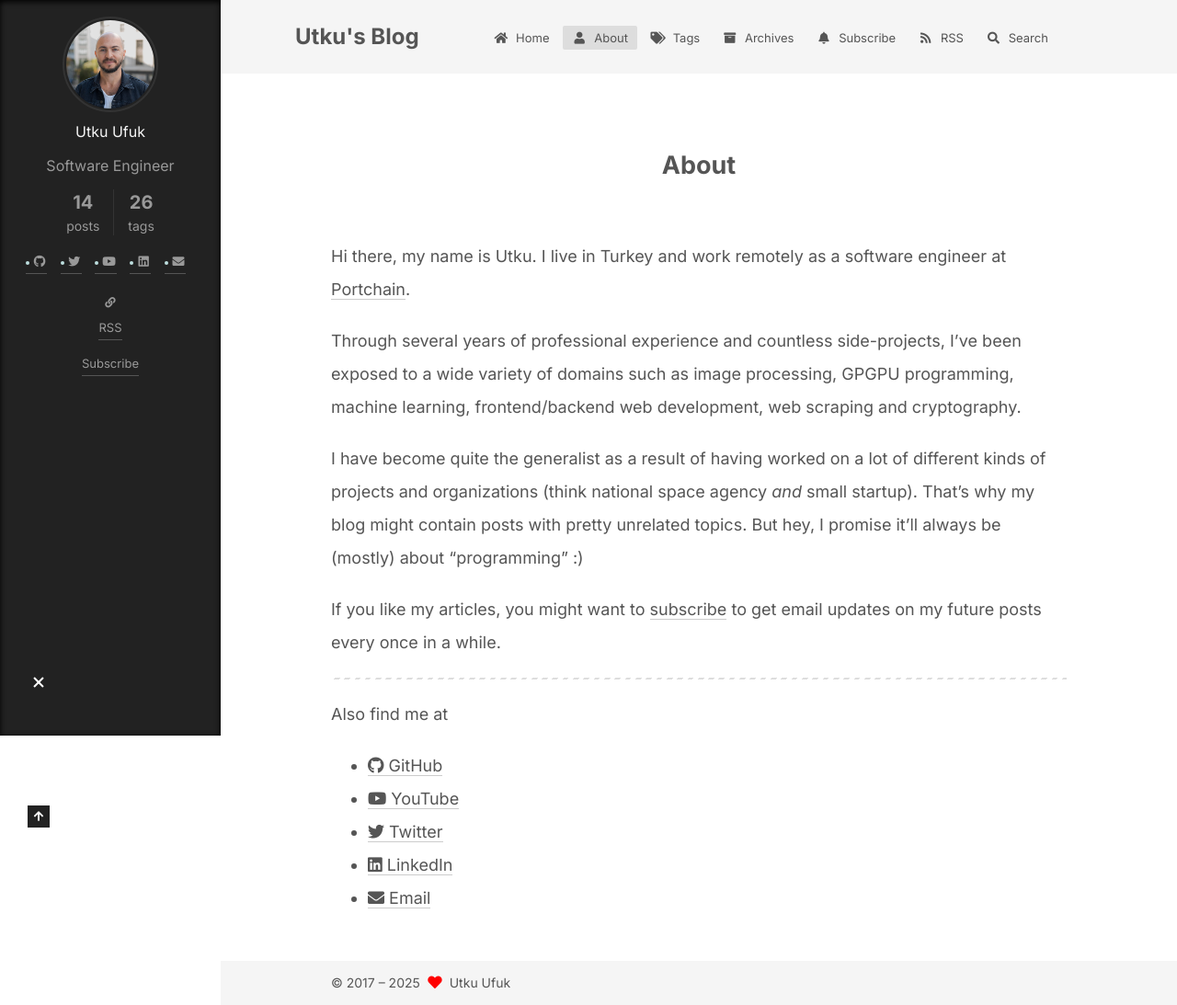
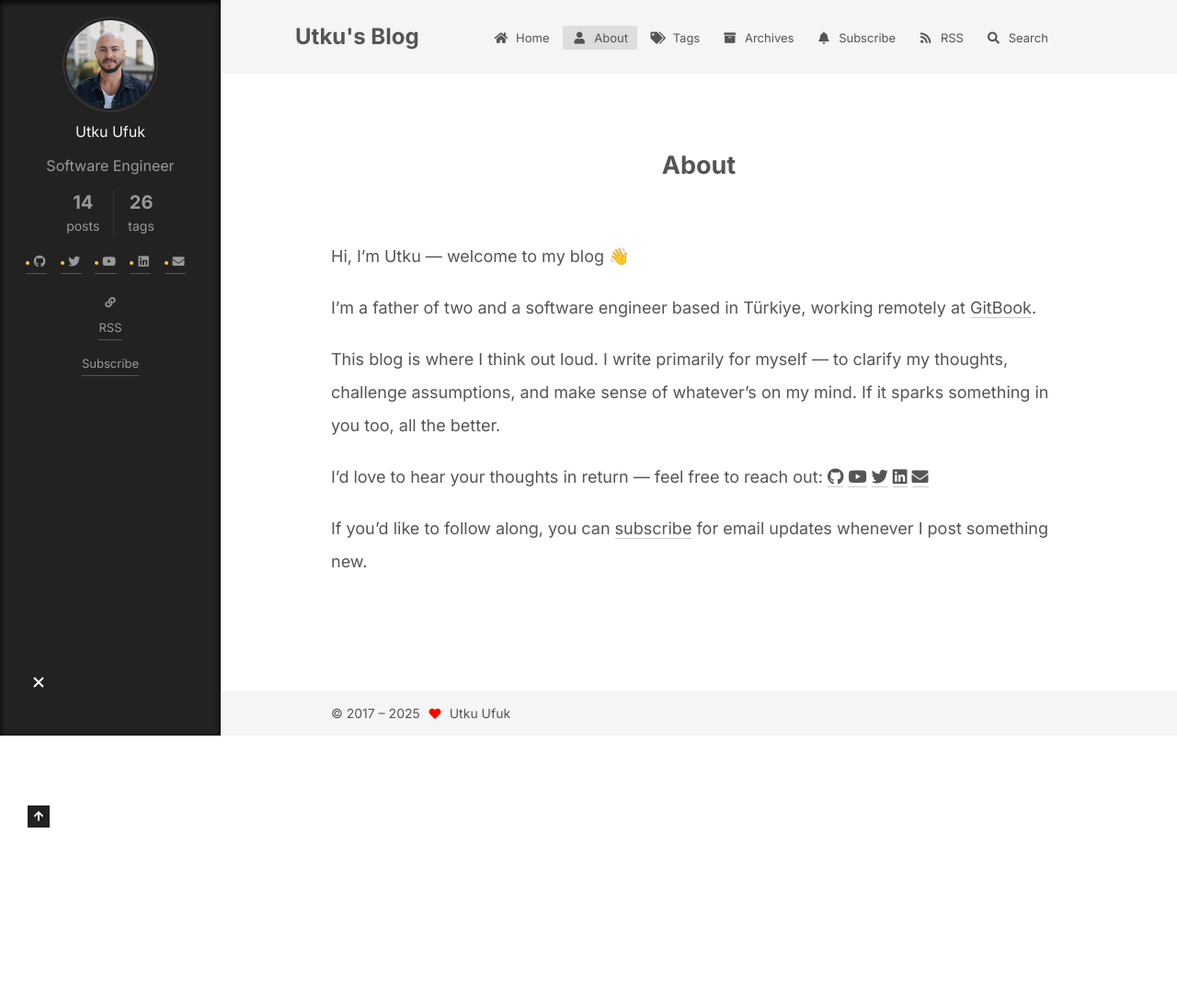
Before and after one commit to utkuufuk/utkuufuk.github.io, a plain HTML site: page about/index.html in a window 1280 px wide. Shown: the whole page at 92% size. After the commit the page ends 800 px from the top, so only its background shows below. Drawn offline with Linux system fonts and the light colour scheme.

Commit message:
Site updated: 2025-06-27 12:55:35

```diff
--- a/about/index.html
+++ b/about/index.html
@@ -21,15 +21,15 @@
     var CONFIG = {"hostname":"utkuufuk.com","root":"/","scheme":"Mist","version":"7.8.0","exturl":false,"sidebar":{"position":"left","width":240,"display":"always","padding":18,"offset":12,"onmobile":true},"copycode":{"enable":true,"show_result":true,"style":"default"},"back2top":{"enable":true,"sidebar":false,"scrollpercent":false},"bookmark":{"enable":false,"color":"#222","save":"auto"},"fancybox":false,"mediumzoom":false,"lazyload":false,"pangu":false,"comments":{"style":"tabs","active":null,"storage":true,"lazyload":false,"nav":null},"algolia":{"hits":{"per_page":10},"labels":{"input_placeholder":"Search for Posts","hits_empty":"We didn't find any results for the search: ${query}","hits_stats":"${hits} results found in ${time} ms"}},"localsearch":{"enable":true,"trigger":"auto","top_n_per_article":-1,"unescape":false,"preload":false},"motion":{"enable":false,"async":true,"transition":{"post_header":"slideDownIn","post_body":"slideDownIn","sidebar":"slideUpIn"}},"path":"search.xml"};
   </script>
 
-  <meta name="description" content="Hi there, my name is Utku. I live in Turkey and work remotely as a software engineer at Portchain. Through several years of professional experience and countless side-projects, I’ve been exposed to a">
+  <meta name="description" content="Hi, I’m Utku — welcome to my blog 👋 I’m a father of two and a software engineer based in Türkiye, working remotely at GitBook. This blog is where I think out loud. I write primarily for myself — to c">
 <meta property="og:type" content="website">
 <meta property="og:title" content="About">
 <meta property="og:url" content="https://utkuufuk.com/about/">
 <meta property="og:site_name" content="Utku&#39;s Blog">
-<meta property="og:description" content="Hi there, my name is Utku. I live in Turkey and work remotely as a software engineer at Portchain. Through several years of professional experience and countless side-projects, I’ve been exposed to a">
+<meta property="og:description" content="Hi, I’m Utku — welcome to my blog 👋 I’m a father of two and a software engineer based in Türkiye, working remotely at GitBook. This blog is where I think out loud. I write primarily for myself — to c">
 <meta property="og:locale" content="en_US">
 <meta property="article:published_time" content="2018-04-19T18:57:47.000Z">
-<meta property="article:modified_time" content="2025-02-11T09:13:35.322Z">
+<meta property="article:modified_time" content="2025-06-27T09:53:50.144Z">
 <meta property="article:author" content="Utku Ufuk">
 <meta name="twitter:card" content="summary">
 
@@ -235,19 +235,11 @@
 
 
       <div class="post-body">
-          <p>Hi there, my name is Utku. I live in Turkey and work remotely as a software engineer at <a target="_blank" rel="noopener" href="https://www.portchain.com/">Portchain</a>.</p>
-<p>Through several years of professional experience and countless side-projects, I’ve been exposed to a wide variety of domains such as image processing, GPGPU programming, machine learning, frontend/backend web development, web scraping and cryptography.</p>
-<p>I have become quite the generalist as a result of having worked on a lot of different kinds of projects and organizations (think national space agency <em>and</em> small startup). That’s why my blog might contain posts with pretty unrelated topics. But hey, I promise it’ll always be (mostly) about “programming” :)</p>
-<p>If you like my articles, you might want to <a href="/subscribe">subscribe</a> to get email updates on my future posts every once in a while.</p>
-<hr>
-<p>Also find me at</p>
-<ul>
-<li><a target="_blank" href="https://www.github.com/utkuufuk/" rel="section noopener"><i class="fab fa-github"></i> GitHub</a></li>
-<li><a target="_blank" href="https://www.youtube.com/c/utkuufuk/" rel="section noopener"><i class="fab fa-youtube"></i> YouTube</a></li>
-<li><a target="_blank" href="https://www.twitter.com/utkufu/" rel="section noopener"><i class="fab fa-twitter"></i> Twitter</a></li>
-<li><a target="_blank" href="https://www.linkedin.com/in/utku-ufuk/" rel="section noopener"><i class="fab fa-linkedin"></i> LinkedIn</a></li>
-<li><a href="mailto: utkuufuk@gmail.com" rel="section"><i class="fa fa-envelope"></i> Email</a></li>
-</ul>
+          <p>Hi, I’m Utku — welcome to my blog 👋</p>
+<p>I’m a father of two and a software engineer based in Türkiye, working remotely at <a target="_blank" rel="noopener" href="https://www.gitbook.com/">GitBook</a>.</p>
+<p>This blog is where I think out loud. I write primarily for myself — to clarify my thoughts, challenge assumptions, and make sense of whatever’s on my mind. If it sparks something in you too, all the better.</p>
+<p>I’d love to hear your thoughts in return — feel free to reach out: <a target="_blank" href="https://www.github.com/utkuufuk/" rel="section noopener"><i class="fab fa-github"></i></a> <a target="_blank" href="https://www.youtube.com/c/utkuufuk/" rel="section noopener"><i class="fab fa-youtube"></i></a> <a target="_blank" href="https://www.twitter.com/utkufu/" rel="section noopener"><i class="fab fa-twitter"></i></a> <a target="_blank" href="https://www.linkedin.com/in/utku-ufuk/" rel="section noopener"><i class="fab fa-linkedin"></i></a> <a href="mailto: utkuufuk@gmail.com" rel="section"><i class="fa fa-envelope"></i></a></p>
+<p>If you’d like to follow along, you can <a href="/subscribe">subscribe</a> for email updates whenever I post something new.</p>
 
       </div>
 
--- a/css/main.css
+++ b/css/main.css
@@ -1189,7 +1189,7 @@ pre .javascript .function {
 }
 .links-of-author a::before,
 .links-of-author span.exturl::before {
-  background: #bddfdf;
+  background: #ffc63c;
   border-radius: 50%;
   content: ' ';
   display: inline-block;
@@ -2610,14 +2610,6 @@ hr {
 code {
   font-size: 0.875em;
 }
-.post-header .post-title {
-  font-size: 1em;
-  font-weight: 600;
-}
-.post-title .post-title-link {
-  font-size: 1em;
-  font-weight: 600;
-}
 .brand .logo-line-before {
   display: none;
 }
@@ -2634,3 +2626,9 @@ h1 {
   font-size: 1.5em !important;
   font-weight: 700 !important;
 }
+.post-header .post-title {
+  font-weight: 600;
+}
+.post-title .post-title-link {
+  font-weight: 600;
+}
```
